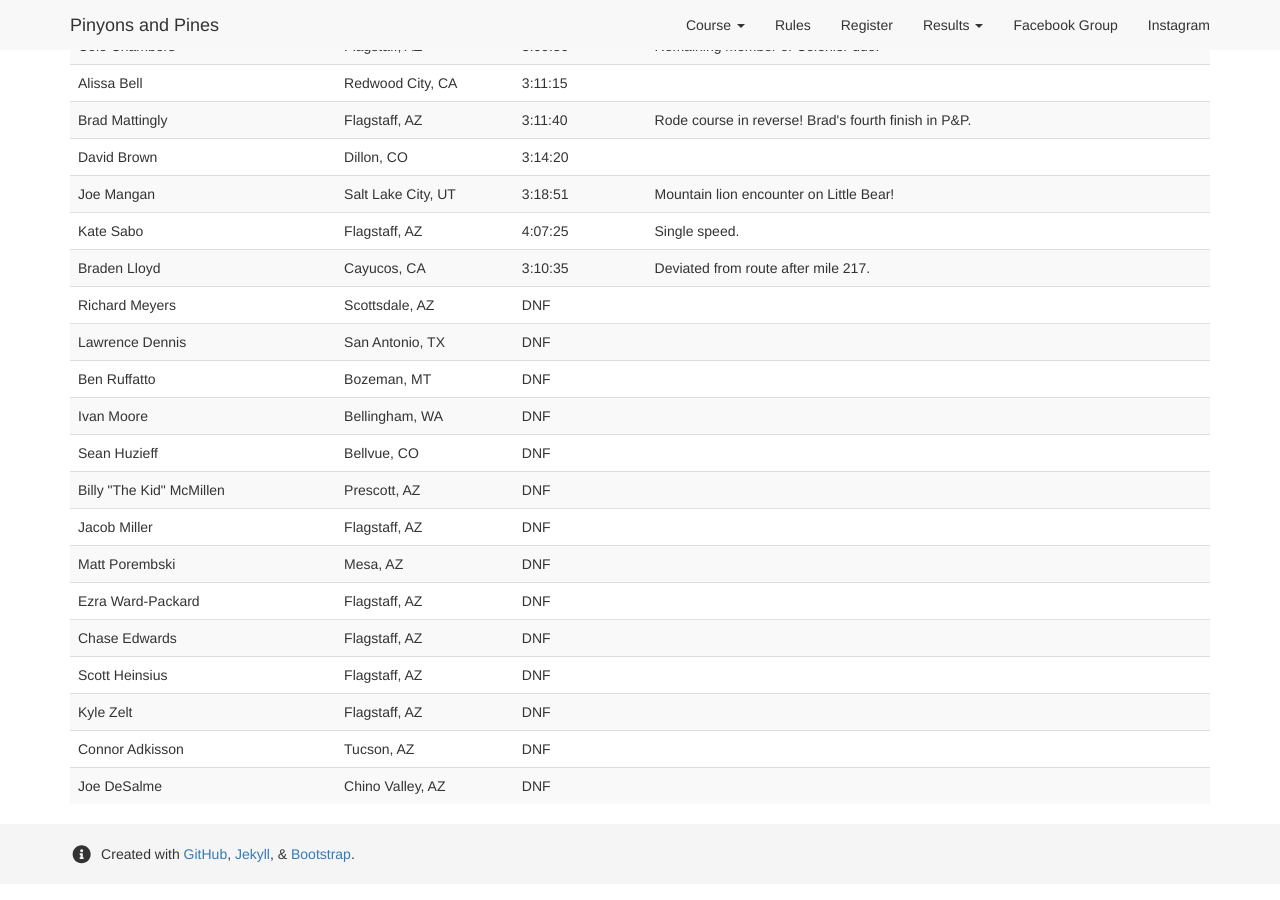
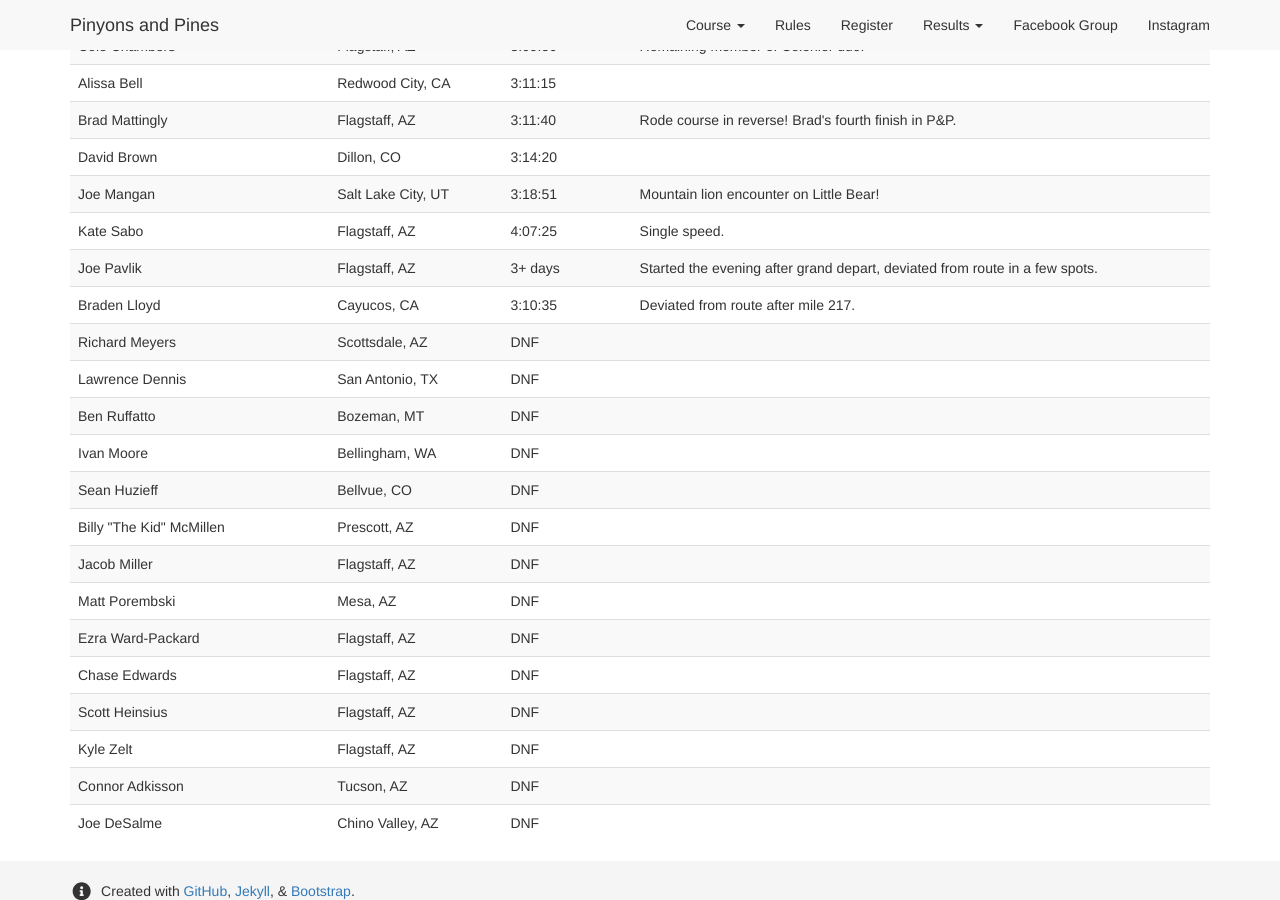
Before and after one commit to dcernst/PinyonsPines, a Jekyll site: the page built from results2022.md, in a window 1280 px wide and 900 px high, scrolled down 1847 px. Built offline with Jekyll 4.4.1, drawn with Linux system fonts in a browser that asks for light colours; nearby versions of some CDN libraries.

Commit message:
Update to results

```diff
--- a/results2022.md
+++ b/results2022.md
@@ -141,6 +141,9 @@
 <td>Kate Sabo</td> <td>Flagstaff, AZ</td> <td>4:07:25</td> <td>Single speed.</td>
 </tr>
 <tr>
+<td>Joe Pavlik</td> <td>Flagstaff, AZ</td> <td>3+ days</td> <td>Started the evening after grand depart, deviated from route in a few spots.</td>
+</tr>
+<tr>
 <td>Braden Lloyd</td> <td>Cayucos, CA</td> <td>3:10:35</td> <td>Deviated from route after mile 217.</td>
 </tr>
 <tr>
```
